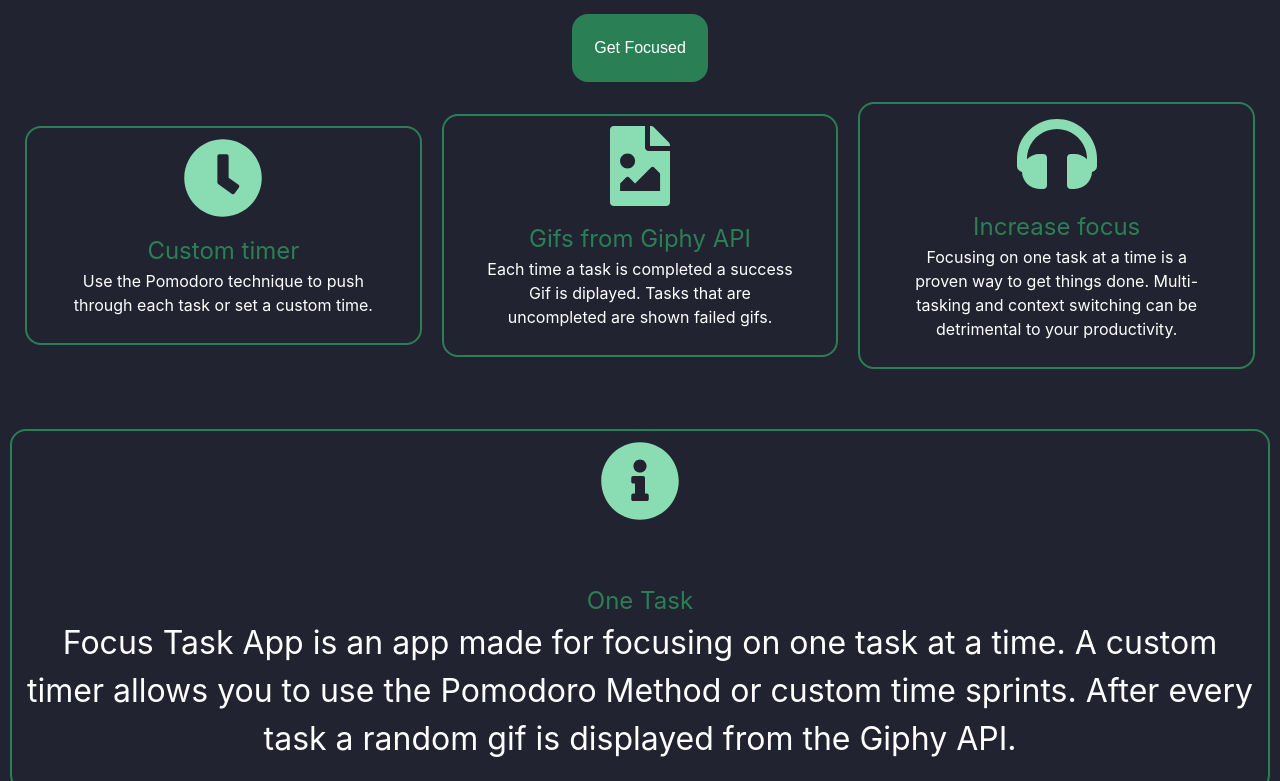
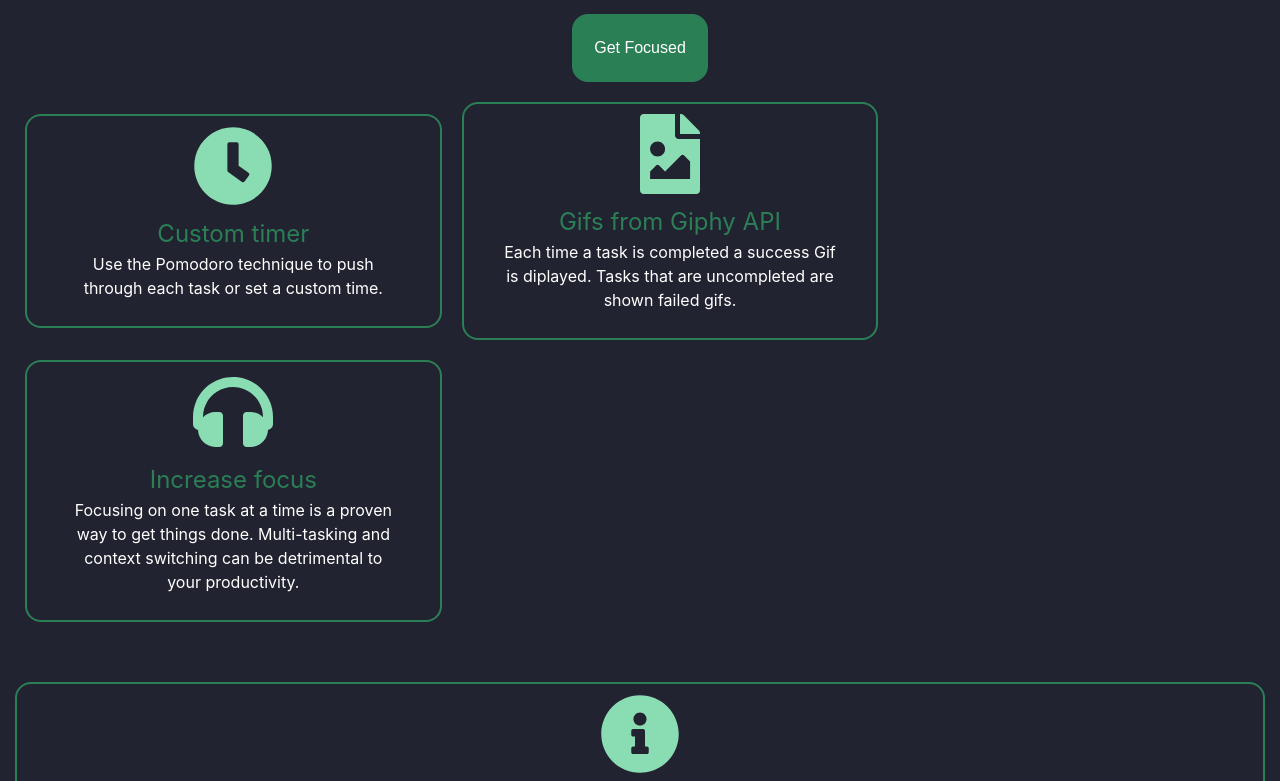
Before and after one commit to stevengalvis/focus-task-app, a plain HTML site: page start.html in a window 1280 px wide. Shown: the part 1123-1904 px from the top of the page. Drawn offline with nearby package versions, Linux system fonts and the light colour scheme.

Commit message:
removed unused css classes

```diff
--- a/start.html
+++ b/start.html
@@ -15,17 +15,18 @@
     <body>
         <div class="header-container">
           <header class ="header-text">Focus Task App</header>
+          <div class="hero-image-container">
+            <img class="hero-image" src="images/Apple Macbook Pro 15 focus task app.png" />
+          </div>
         </div>
-        <div class="about-container">
 
-            <div class="hero-image-container">
-              <img class="hero-image" src="images/Apple Macbook Pro 15 focus task app.png" />
-            </div>
+        <!-- Main Content !-->
+        <div class="main-content-container">
             <div class="button-container">
             <a href="http://stevegalvis.com/focus-task-app/"><button type="button" name="button" class = "start-button">Get Focused</button></a>
       </div>
             <div class="main-features-container">
-            <div class="timer-section feature-container">
+            <div class="feature-container">
                 <i class="fas fa-clock fa-5x timer-icon" aria-hidden="true"></i>
                   <div class="features-description-container">
                 <span class = "icon-description">Custom timer</span>
@@ -34,7 +35,7 @@
                 </p>
               </div>
             </div>
-            <div class = "giphy-section feature-container">
+            <div class = "feature-container">
                 <i class="fas fa-file-image fa-5x giphy-icon" aria-hidden="true"></i>
                 <div class="features-description-container">
                 <span class = "icon-description">Gifs from Giphy API</span>
@@ -43,7 +44,7 @@
                 </p>
               </div>
             </div>
-            <div class="focus-section feature-container">
+            <div class="feature-container">
                 <i class="fas fa-headphones fa-5x focus-icon" aria-hidden="true"></i>
                 <div class="features-description-container">
                   <span class = "icon-description">Increase focus</span>
@@ -51,7 +52,6 @@
                     Focusing on one task at a time is a proven way to get things done. Multi-tasking and context switching can be detrimental to your productivity.
                   </p>
                 </div>
-
             </div>
       </div>
           <div class = "app-information-container">
@@ -63,6 +63,8 @@
 
       </div>
   </div>
+
+    <!-- Main Content Over !-->
         <!-- link to jquery -->
         <script src="https://code.jquery.com/jquery-3.1.0.js"></script>
         <!-- link to app.js -->
--- a/style.css
+++ b/style.css
@@ -13,6 +13,7 @@ body {
   display: flex;
   align-items: center;
   justify-content: center;
+  flex-direction: column;
   margin-top: 20%;
   margin-bottom: 40px;
   text-align: center;
@@ -24,6 +25,7 @@ body {
   font-weight: 300;
   font-size: 2.5em;
   white-space: nowrap;
+  width: 100%;
 }
 
 /************************
@@ -68,7 +70,7 @@ body {
  Features
 *************************/
 
-.about-container {
+.main-content-container {
   flex-direction: column;
   display: flex;
   justify-content: center;
@@ -80,7 +82,7 @@ body {
   align-items: center;
   margin: 10px 15px 20px;
   flex-direction: column;
-  flex-wrap: nowrap;
+  flex-wrap: wrap;
 }
 
 .feature-container,
@@ -88,7 +90,10 @@ body {
   display: flex;
   flex-direction: column;
   align-items: center;
-  margin: 0 -30px;
+  margin: 10px;
+  border: 2px solid #2a7f55;
+  border-radius: 1em;
+  padding: 10px;
 }
 
 .features-description-container {
@@ -105,22 +110,6 @@ body {
  Icons
 *************************/
 
-.timer-section,
-.focus-section,
-.giphy-section,
-.app-information-container {
-  border: 2px solid #2a7f55;
-  border-radius: 1em;
-  padding: 10px;
-  margin: 10px;
-}
-
-.timer-section,
-.focus-section,
-.giphy-section {
-  width: 100%;
-}
-
 .focus-icon,
 .giphy-icon,
 .timer-icon,
@@ -136,7 +125,7 @@ body {
   height: 100%;
   align-self: center;
   display: block;
-  margin-top: 5%;
+  margin-top: 10px;
 }
 
 /************************
@@ -145,6 +134,7 @@ body {
 
 .app-information-container {
   text-align: center;
+  margin: 10px 15px 20px;
 }
 
 .app-information-text {
@@ -152,14 +142,13 @@ body {
   color: #fff;
 }
 
-@media (max-width: 500px) {
-}
+@media only screen and (min-width: 640px) {
+  .main-features-container {
+    flex-direction: row;
+  }
 
-@media only screen and (min-width: 640px) {
   .feature-container {
-    flex-direction: column;
-    justify-content: center;
-    align-items: center;
+    width: 50%;
   }
 
   .header-text {
@@ -171,14 +160,11 @@ body {
   }
 }
 
-@media screen and (min-width: 900px) {
+@media screen and (min-width: 960px) {
   .feature-container {
-    overflow: hidden;
-    flex: 1;
+    width: 33.33%;
   }
-  .main-features-container {
-    flex-direction: row;
-  }
+
   .main-features-container {
     margin-bottom: 40px;
   }
```
